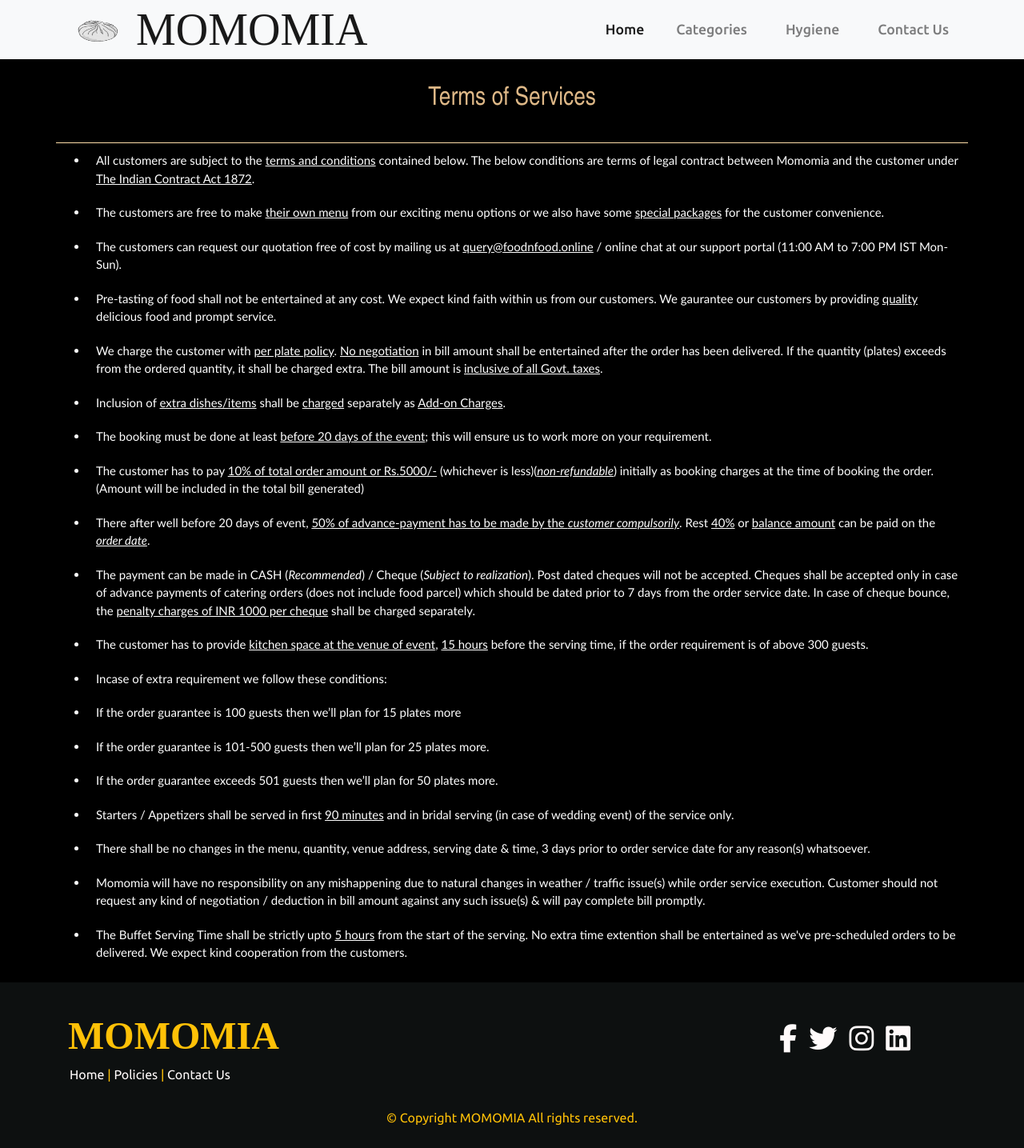
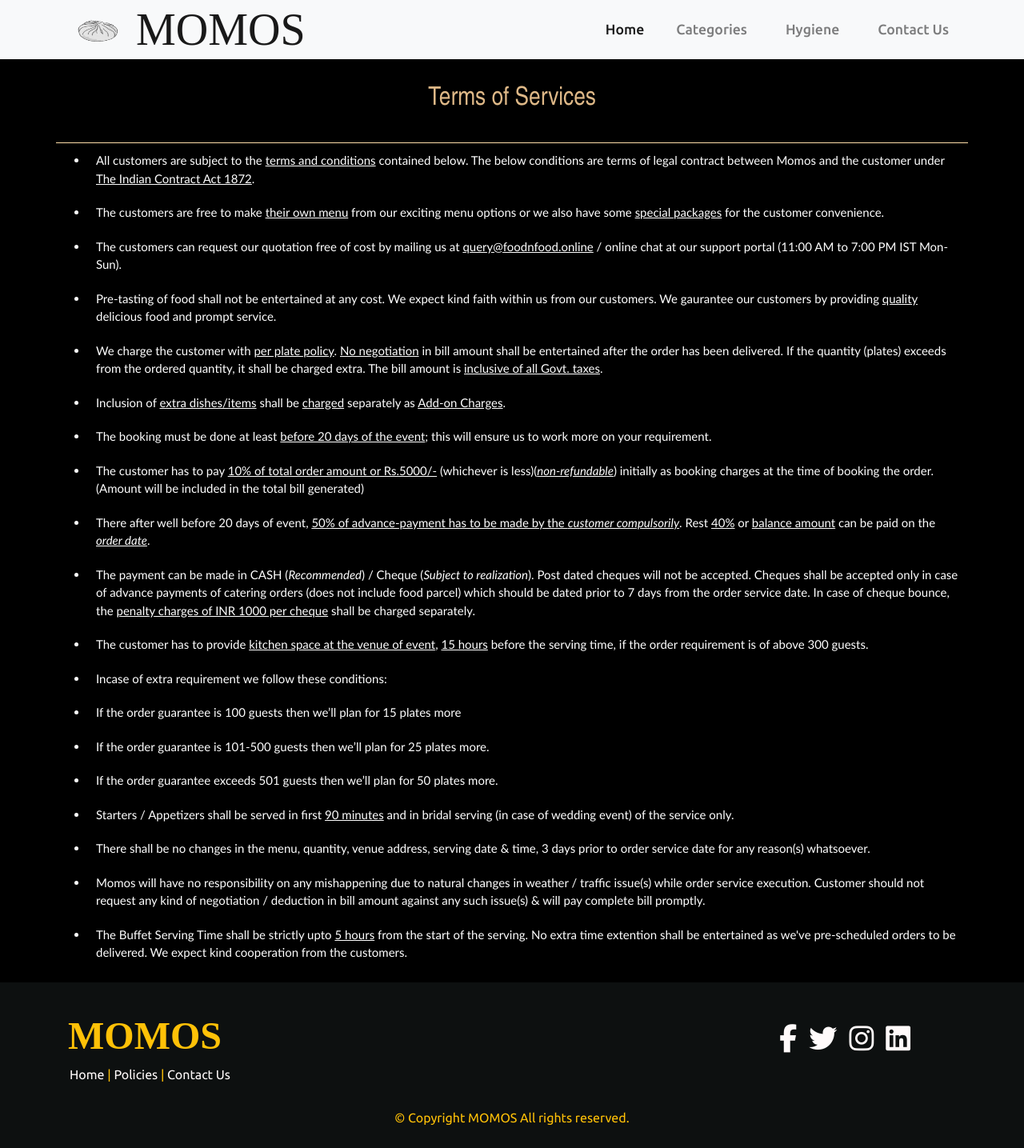
Before and after one commit to Salmankh560/OnlineFoodDelivery, a plain HTML site: page terms_of_service.html in a window 1280 px wide. Shown: the whole page at 80% size. Drawn offline with nearby package versions, Linux system fonts and the light colour scheme; a web font is replaced by a local one.

Commit message:
changes name

```diff
--- a/index.js
+++ b/index.js
@@ -264,6 +264,6 @@ function openWhatsapp() {
     }
 
     let wTxtEncoded = encodeURI(wTxt);
-    window.open("https://wa.me/917428789065?text=" + wTxtEncoded);
+    window.open("https://wa.me/918445641211?text=" + wTxtEncoded);
   }
 }
--- a/terms_of_service.html
+++ b/terms_of_service.html
@@ -62,9 +62,9 @@
           class="navbar-brand"
           href="index.html"
           style="font-size: 56px; font-family: elinga"
-          >MOMOMIA</a
+          >MOMOS</a
         >
-        <!--         <a style ="font-size :class="navbar-brand" href="#">MOMOMIA</a> -->
+        <!--         <a style ="font-size :class="navbar-brand" href="#">MOMOS</a> -->
         <button
           class="navbar-toggler"
           type="button"
@@ -108,7 +108,7 @@
           <li>
             All customers are subject to the
             <u>terms and conditions</u> contained below. The below conditions
-            are terms of legal contract between Momomia and the customer under
+            are terms of legal contract between Momos and the customer under
             <u>The Indian Contract Act 1872</u>.
           </li>
           <li>
@@ -196,7 +196,7 @@
             reason(s) whatsoever.
           </li>
           <li>
-            Momomia will have no responsibility on any mishappening due to
+            Momos will have no responsibility on any mishappening due to
             natural changes in weather / traffic issue(s) while order service
             execution. Customer should not request any kind of negotiation /
             deduction in bill amount against any such issue(s) & will pay
@@ -220,7 +220,7 @@
             <h2
               style="font-family: 'elinga'; font-weight: 600; font-size: 3rem"
             >
-              MOMOMIA
+              MOMOS
             </h2>
           </div>
 
@@ -235,7 +235,7 @@
               <span><i class="fab fa-instagram"></i></span
             ></a>
             <a
-              href="https://www.linkedin.com/in/rishika-garg05/"
+              href="https://www.linkedin.com/in/salmankhan560"
               target="_blank"
               class="socialMediaIcon"
             >
@@ -248,13 +248,13 @@
           <p>
             <a class="footer_clickable" href="./index.html">Home</a> |
             <a class="footer_clickable" href="./policy.html">Policies</a> |
-            <!-- <a class="footer_clickable" href="tel:+919871198882">Contact Us</a> -->
+            <!-- <a class="footer_clickable" href="tel:+918445641211">Contact Us</a> -->
             <a class="footer_clickable" href="./contactus.html">Contact Us</a>
           </p>
         </div>
 
         <div class="row copyrightRow">
-          <p class="copyright">&copy; Copyright MOMOMIA All rights reserved.</p>
+          <p class="copyright">&copy; Copyright MOMOS All rights reserved.</p>
         </div>
       </div>
     </footer>
```
Also changed, not shown: contactus.html (+7 -7 lines), index.html (+1 -1 lines), policy.html (+2 -2 lines), policy.css (indentation only).
